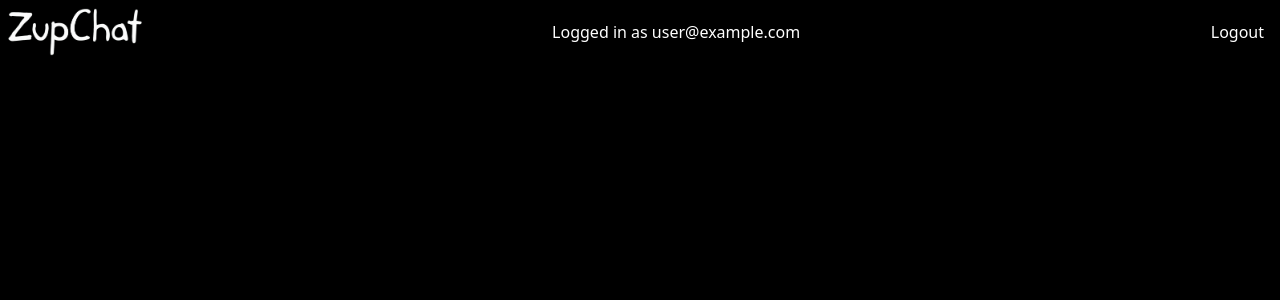
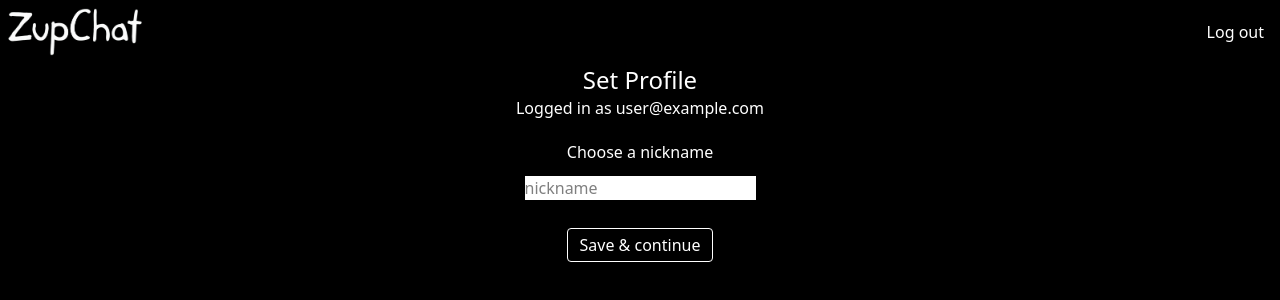
Before and after one commit to matsEksten/zupchat, a React (Vite) app: page /profile in a window 1280 px wide. Shown: the top 300 px of the page. Built offline with nearby package versions, Linux system fonts and the light colour scheme; no server answers; the database is empty; sample sign-in values are in the browser's storage.

Commit message:
Created profile onboarding/update page and protected routes

```diff
--- a/src/App.tsx
+++ b/src/App.tsx
@@ -1,30 +1,54 @@
-import { Routes, Route, useLocation } from "react-router-dom";
+import { Routes, Route, useLocation, Navigate } from "react-router-dom";
+import { useAuthContext } from "./hooks/useAuthContext";
 
 // pages & components
 import LandingPage from "./pages/LandingPage";
 import LobbyPage from "./pages/LobbyPage";
 import LoginPage from "./pages/LoginPage";
 import Navbar from "./components/Navbar";
+import { ProfilePage } from "./pages/ProfilePage";
 import SignupPage from "./pages/SignupPage";
+import ChatRoomPage from "./pages/ChatRoomPage";
 
 function App() {
   const location = useLocation();
   const isLanding = location.pathname === "/";
+  const { user } = useAuthContext();
   return (
     <div
       className={
         isLanding
-          ? "min-h-screen bg-linear-to-br from-black to-blue-800"
-          : "" + "min-h-screen flex flex-col"
+          ? "min-h-screen bg-linear-to-br from-black to-blue-800 flex flex-col"
+          : "min-h-screen flex flex-col"
       }
     >
       <Navbar />
       <main>
         <Routes>
-          <Route path="/" element={<LandingPage />} />
-          <Route path="/login" element={<LoginPage />} />
-          <Route path="/signup" element={<SignupPage />} />
-          <Route path="/lobby" element={<LobbyPage />} />
+          <Route
+            path="/"
+            element={user ? <Navigate to="/lobby" /> : <LandingPage />}
+          />
+          <Route
+            path="/login"
+            element={user ? <Navigate to="/lobby" /> : <LoginPage />}
+          />
+          <Route
+            path="/signup"
+            element={user ? <Navigate to="/lobby" /> : <SignupPage />}
+          />
+          <Route
+            path="/profile"
+            element={!user ? <Navigate to="/" /> : <ProfilePage />}
+          />
+          <Route
+            path="/lobby"
+            element={!user ? <Navigate to="/" /> : <LobbyPage />}
+          />
+          <Route
+            path="/rooms/:roomId"
+            element={!user ? <Navigate to="/" /> : <ChatRoomPage />}
+          />
         </Routes>
       </main>
     </div>
--- a/src/components/Navbar.tsx
+++ b/src/components/Navbar.tsx
@@ -1,6 +1,7 @@
 import { Link, useLocation } from "react-router-dom";
 import { useAuthContext } from "../hooks/useAuthContext";
 import { useLogout } from "../hooks/useLogout";
+import { useNavigate } from "react-router-dom";
 
 export default function Navbar() {
   const location = useLocation();
@@ -10,6 +11,13 @@ export default function Navbar() {
 
   const { logout, isPending, error } = useLogout();
 
+  const navigate = useNavigate();
+
+  const handleLogout = async () => {
+    await logout();
+    navigate("/");
+  };
+
   const menuOptions = () => {
     if (path === "/login") return <Link to="/signup">Sign up</Link>;
     if (path === "/signup") return <Link to="/login">Log in</Link>;
@@ -18,7 +26,7 @@ export default function Navbar() {
       return isPending ? (
         <button disabled>Logging out...</button>
       ) : (
-        <button onClick={logout}>Logout</button>
+        <button onClick={handleLogout}>Log out</button>
       );
     }
 
@@ -36,10 +44,6 @@ export default function Navbar() {
           />
         </Link>
 
-        <div>
-          <p>{user ? `Logged in as ${user.email}` : "No user logged in"}</p>
-        </div>
-
         <div className="pr-2">{menuOptions()}</div>
       </nav>
     </header>
--- /dev/null
+++ b/src/components/Spinner.tsx
@@ -0,0 +1,7 @@
+export const Spinner = () => {
+  return (
+    <div className="flex justify-center items-center py-4">
+      <span className="h-6 w-6 rounded-full border-3 border-blue-600 border-t-transparent animate-spin" />
+    </div>
+  );
+};
--- /dev/null
+++ b/src/pages/ChatRoomPage.tsx
@@ -0,0 +1,3 @@
+export default function ChatRoomPage() {
+  return <div>ChatRoom</div>;
+}
--- a/src/pages/LobbyPage.tsx
+++ b/src/pages/LobbyPage.tsx
@@ -1,7 +1,34 @@
+import { useEffect, useState } from "react";
+import { useAuthContext } from "../hooks/useAuthContext";
+import { getUserProfile } from "../services/userService";
+import type { ZupUser } from "../types/user";
+
 export default function LobbyPage() {
+  const [profile, setProfile] = useState<ZupUser | null>(null);
+
+  const { user } = useAuthContext();
+
+  useEffect(() => {
+    const loadProfile = async () => {
+      if (!user) return;
+      const data = await getUserProfile(user.uid);
+      setProfile(data);
+    };
+    loadProfile();
+  }, [user]);
+
   return (
-    <div>
-      <h1 className="text-2xl font-bold">Welcome to the Lobby</h1>
+    <div className="flex flex-col items-center mt-32">
+      {profile && (
+        <>
+          <h1 className="text-2xl font-bold">
+            Welcome to the Lobby {profile.displayName}
+          </h1>
+          <button className="bg-cyan-200 text-black py-2 px-6 rounded-xl mt-3">
+            Heroverse
+          </button>
+        </>
+      )}
     </div>
   );
 }
--- /dev/null
+++ b/src/pages/ProfilePage.tsx
@@ -0,0 +1,124 @@
+import { useState, type FormEvent, useEffect } from "react";
+import { useNavigate } from "react-router-dom";
+import { upsertUserProfile, getUserProfile } from "../services/userService";
+import { useAuthContext } from "../hooks/useAuthContext";
+import { Spinner } from "../components/Spinner";
+
+type ProfileMode = "loading" | "error" | "onboarding" | "update";
+
+export const ProfilePage = () => {
+  const [nickname, setNickname] = useState("");
+  const [error, setError] = useState<string | null>(null);
+  const [isSaving, setIsSaving] = useState(false);
+  const [mode, setMode] = useState<ProfileMode>("loading");
+
+  const { user } = useAuthContext();
+
+  const navigate = useNavigate();
+
+  useEffect(() => {
+    if (!user) return;
+
+    const loadProfile = async () => {
+      try {
+        setMode("loading");
+        const profile = await getUserProfile(user.uid);
+
+        if (!profile) {
+          setMode("onboarding");
+          return;
+        }
+
+        setNickname(profile.displayName);
+        setMode("update");
+      } catch (err) {
+        console.error("Loading error:", err);
+        setMode("error");
+        setError("Could not load profile.");
+      }
+    };
+
+    loadProfile();
+  }, [user]);
+
+  const handleSubmit = async (e: FormEvent<HTMLFormElement>) => {
+    e.preventDefault();
+    setError(null);
+
+    if (!user) {
+      console.log("User must be logged in to view this page");
+      return;
+    }
+
+    if (!nickname.trim()) {
+      setError("Nickname is required");
+      return;
+    }
+
+    try {
+      setIsSaving(true);
+
+      await upsertUserProfile(user.uid, {
+        displayName: nickname.trim(),
+        email: user.email ?? undefined,
+        onBoarded: true,
+      });
+      navigate("/lobby");
+    } catch (err: unknown) {
+      if (err instanceof Error) {
+        setError(err.message);
+      } else {
+        setError("Unknown error");
+      }
+    } finally {
+      setIsSaving(false);
+    }
+  };
+
+  return (
+    <div className="flex flex-col items-center">
+      {mode === "loading" && (
+        <div>
+          <Spinner />
+        </div>
+      )}
+      <h1 className="text-2xl flex flex-col items-center">
+        {mode === "onboarding" && "Set Profile"}
+        {mode === "update" && "Update Profile"}
+      </h1>
+      {mode === "error" && <p className="text-red-500">{error}</p>}
+
+      {user && <p>Logged in as {user.email}</p>}
+
+      <form onSubmit={handleSubmit} className="flex flex-col items-center">
+        <label className="flex flex-col items-center gap-3 my-5">
+          <span>
+            {mode === "onboarding" && "Choose a nickname"}
+            {mode === "update" && "Update Nickname"}
+          </span>
+          <input
+            type="text"
+            placeholder="nickname"
+            value={nickname}
+            onChange={(e) => setNickname(e.target.value)}
+            className="bg-white text-black"
+          />
+        </label>
+
+        {error && <p className="text-red-600">{error}</p>}
+        <button
+          type="submit"
+          disabled={isSaving}
+          className="mt-2 border rounded px-3 py-1 disabled:opacity-60"
+        >
+          {isSaving ? "Saving..." : "Save & continue"}
+        </button>
+      </form>
+      {mode === "update" && (
+        <button className="mt-2 border rounded px-3 py-1 disabled:opacity-60">
+          Delete account
+        </button>
+      )}
+    </div>
+  );
+};
--- /dev/null
+++ b/src/services/userService.ts
@@ -0,0 +1,45 @@
+import { doc, getDoc, setDoc, serverTimestamp } from "firebase/firestore";
+import { db } from "../firebase/config";
+import type { ZupUser } from "../types/user";
+
+export const getUserProfile = async (id: string): Promise<ZupUser | null> => {
+  const ref = doc(db, "users", id);
+  const snap = await getDoc(ref);
+
+  if (!snap.exists()) {
+    return null;
+  }
+
+  return snap.data() as ZupUser;
+};
+
+export const upsertUserProfile = async (
+  id: string,
+  data: Partial<ZupUser>
+): Promise<void> => {
+  const ref = doc(db, "users", id);
+  const currentTime = serverTimestamp();
+
+  const snap = await getDoc(ref);
+
+  if (!snap.exists()) {
+    await setDoc(
+      ref,
+      {
+        ...data,
+        createdAt: currentTime,
+        updatedAt: currentTime,
+      },
+      { merge: true }
+    );
+  } else {
+    await setDoc(
+      ref,
+      {
+        ...data,
+        updatedAt: currentTime,
+      },
+      { merge: true }
+    );
+  }
+};
--- /dev/null
+++ b/src/types/user.ts
@@ -0,0 +1,10 @@
+import { Timestamp } from "firebase/firestore";
+
+export interface ZupUser {
+  displayName: string;
+  email: string;
+  photoURL?: string;
+  onBoarded: boolean;
+  createdAt?: Timestamp;
+  updatedAt?: Timestamp;
+}
```
